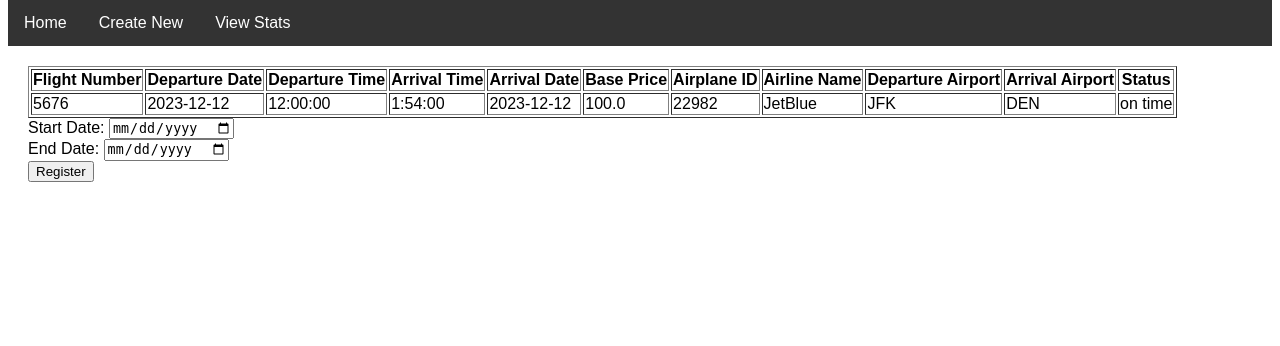
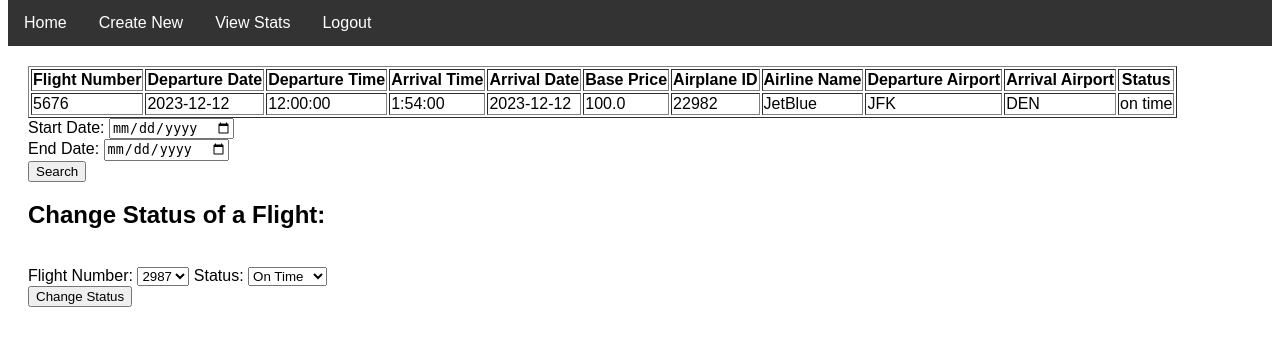
Before and after one commit to jjl9895/AirlineProject, a Flask app: page /airlineStaffhome in a window 1280 px wide. Shown: the part 142-488 px from the top of the page. Run offline with Flask 3, Linux system fonts and the light colour scheme; data comes from the database, SQL or seed files in the repository.

Commit message:
logout and change status added to staff homepage

```diff
--- a/frontend/app.py
+++ b/frontend/app.py
@@ -206,7 +206,7 @@ def staffregister():
 @app.route('/logout')
 def logout():
     session.clear()
-    return redirect(url_for('/'))
+    return redirect(url_for('home'))
 
 def last_year_total():
     conn = get_db_connection()
@@ -231,13 +231,17 @@ def airlineStaffhome():
     flights = None
     start_date = datetime.now().date()
     end_date = start_date + relativedelta(days=30)
+
+    conn = get_db_connection()
+    cursor = conn.cursor()
+    cursor.execute ("SELECT num FROM flight")
+    flight_nums = cursor.fetchall()
+
     if request.method == 'POST':
         if 'start_date' in request.form and 'end_date' in request.form:
             start_date = request.form.get('start_date')
             end_date = request.form.get('end_date')
     try:
-        conn = get_db_connection()
-        cursor = conn.cursor()
         query = """
             SELECT * FROM Flight
             WHERE dep_date BETWEEN %s AND %s
@@ -250,11 +254,34 @@ def airlineStaffhome():
         # Handle exception or invalid input
         print(f"An error occurred: {e}")
 
-    return render_template('staffhome.html', flights=flights)
+    return render_template('staffhome.html', flights=flights, flight_nums=flight_nums)
+
+@app.route('/change_status', methods=['POST'])
+def changestatus():
+    if request.method == 'POST':
+        try:
+            status = request.form.get('status')
+            flight_num = request.form.get('flight_num')
+
+            conn = get_db_connection()
+            cursor = conn.cursor()
+            query = "UPDATE `flight` SET `status` = %s WHERE `num` = %s"
+            cursor.execute(query, (status, flight_num))
+            conn.commit()
+        except Exception as e:
+            conn.rollback()
+            cursor.close()
+            conn.close()
+            return f"An error occurred: {e}", 500
+        finally:
+            cursor.close()
+            conn.close()
+    return redirect(url_for('airlineStaffhome'))
 
 # Customer My Flights Page
 @app.route('/customerflights')
 def customerflights():
+
     return render_template('customerflights.html')
 
 # Customer Flight Search Page
--- a/frontend/templates/create.html
+++ b/frontend/templates/create.html
@@ -16,6 +16,7 @@
     </form>
 
     {% if create_type == "flight" %}
+        <h2>Add a
         <form method="post" action="/create_flight">
             Flight Number: <input type="number" name="flight_num" min="0" max="9999" required><br>
             Departure Date: <input type="date" name="dep_date" required><br>
--- a/frontend/templates/home.html
+++ b/frontend/templates/home.html
@@ -25,6 +25,7 @@
         <th>Arrival Date</th>
         <th>Base Price</th>
         <th>Airplane ID</th>
+        <th>Airline</th>
         <th>Departure Airport</th>
         <th>Arrival Airport</th>
         <th>Status</th>
--- a/frontend/templates/staffhome.html
+++ b/frontend/templates/staffhome.html
@@ -50,6 +50,7 @@
     <a href="/staffhome">Home</a>
     <a href="/create">Create New</a>
     <a href="/staffstats">View Stats</a>
+    <a href="/logout">Logout</a>
 </div>
 
 <div class="content">
@@ -81,7 +82,24 @@
     <form method="post" action="/airlineStaffhome">
         Start Date: <input type="date" name="start_date" required><br>
         End Date: <input type="date" name="end_date" required><br>
-        <input type="submit" value="Register" >
+        <input type="submit" value="Search" >
+    </form>
+
+    <h2> Change Status of a Flight:</h2>
+    <br><form method="post" action="/change_status">
+        <label for="dynamicDropdown">Flight Number:</label>
+        <select id="dynamicDropdown" name="flight_num" required>
+            {% for option in flight_nums %}
+            <option value="{{ option[0] }}">{{ option[0] }}</option>
+        {% endfor %}
+        </select>
+        <label for="selectstatus">Status:</label>
+            <select id="selectstatus" name="status">
+                <option value="on time">On Time</option>
+                <option value="delayed">Delayed</option>
+                <option value="canceled">Canceled</option>
+            </select><br>
+        <input type="submit" value="Change Status" >
     </form>
 </div>
 
```
